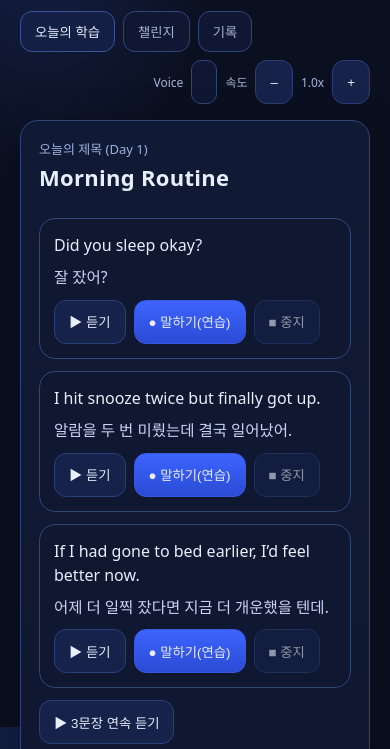
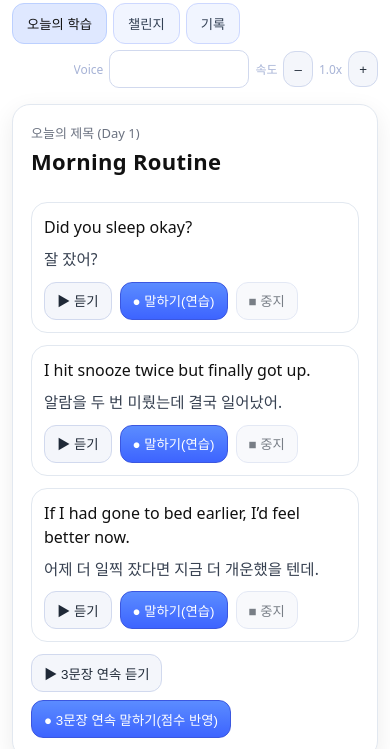
Before and after one commit to taesook78-10/3line-english, a plain HTML site: page index.html in a window 390 px wide. Shown: the part 117-866 px from the top of the page. Drawn offline with Linux system fonts and the light colour scheme.

Commit message:
Add files via upload

```diff
--- a/index.html
+++ b/index.html
@@ -89,6 +89,48 @@
   .feedback{display:block; font-size:12.5px; color:#cfe0ff; opacity:.95}
   </style>
   <script src="./topics.js?v=top"></script>
+<style id="mobile-light-override">
+  /* Always light theme (override dark palette) */
+  :root{
+    --bg:#ffffff; --card:#ffffff; --ink:#0b1020; --muted:#4a5568;
+    --pri:#2b4bd4; --good:#108a67; --warn:#b7791f; --bad:#d43456;
+    --ring:#e2e8f0; --ring-strong:#cbd5e1;
+    --shadow:0 8px 24px rgba(0,0,0,.08); --radius:18px;
+  }
+  body{ background:#fff !important; color:#111 !important; }
+  .card{ background:#fff !important; border-color:var(--ring) !important; box-shadow:var(--shadow) !important; }
+  .btn{ background:#f4f6fb !important; color:#1f2937 !important; border:1px solid #d1d9ee !important; }
+  .btn.pri{ background:linear-gradient(180deg,#5b8cff,#3d64ff) !important; color:#fff !important; border-color:#3b57e0 !important; }
+  .btn.warn{ background:#fff9eb !important; color:#6b4b12 !important; border-color:#e7c27a !important; }
+  .btn.ghost{ background:#fff !important; color:#111 !important; border-color:#d1d9ee !important; }
+  .tab{ background:#f1f5ff !important; color:#334155 !important; border-color:#cdd8ff !important; }
+  .tab.active{ background:#dfe8ff !important; color:#111 !important; border-color:#bcd0ff !important; }
+  select{ background:#fff !important; border-color:#d1d9ee !important; color:#111 !important; }
+  .chip{ background:#f7faff !important; border-color:#d1d9ee !important; color:#111 !important; }
+  .subtitle{ color:#6b7280 !important; }
+  .line{ background:#fff !important; border-color:#e2e8f0 !important; }
+  .line p.ko{ color:#374151 !important; }
+  .meter{ background:#f1f5f9 !important; border-color:#e2e8f0 !important; }
+  .practice .box{ background:#fff !important; border-color:#e2e8f0 !important; color:#111 !important; }
+  .hint{ background:#f6f9ff !important; border-color:#d1d9ee !important; color:#1f2937 !important; }
+
+  /* Mobile optimizations */
+  @media (max-width: 480px){
+    .wrap{ padding:12px !important; }
+    nav{ gap:6px !important; }
+    .title{ font-size:22px !important; }
+    .line{ padding:12px !important; }
+    .row .btn{ min-height:38px !important; padding:8px 12px !important; }
+    select{ min-height:38px !important; }
+    /* Voice + 속도를 한 줄에: JS가 nav-ctrl 클래스를 달면 적용 */
+    .nav-ctrl{ flex-wrap:nowrap !important; gap:6px !important; overflow:auto; }
+    .nav-ctrl .btn{ padding:6px 10px !important; min-height:36px !important; }
+    .nav-ctrl select{ max-width:56vw !important; min-width:140px !important; }
+    /* 오늘의 목표 두 칩을 한 줄에 */
+    .kpi{ flex-wrap:nowrap !important; gap:8px !important; overflow:auto; }
+    .kpi .chip{ white-space:nowrap; }
+  }
+</style>
 </head>
 <body>
   <div class="wrap">
@@ -562,5 +604,21 @@ function updateHeaderKPI(){ document.getElementById('streak').textContent = prog
 function boot(){ initHeaderKPI(); renderToday(); renderChallenge100(); updateProgress(); }
 boot();
 </script>
+<script>
+// Tag the right-side controls in <nav> so CSS can keep them in one row on mobile
+(function(){
+  const nav = document.querySelector('nav');
+  if (!nav) return;
+  const right = [...nav.children].reverse().find(el => el.matches('div') && (el.style.marginLeft || '').includes('auto'));
+  if (right) right.classList.add('nav-ctrl');
+  // Ensure light variables are applied (in case inline styles from dark set)
+  document.documentElement.style.setProperty('--bg', '#ffffff');
+  document.documentElement.style.setProperty('--card', '#ffffff');
+  document.documentElement.style.setProperty('--ink', '#0b1020');
+  document.documentElement.style.setProperty('--muted', '#4a5568');
+  document.documentElement.style.setProperty('--ring', '#e2e8f0');
+  document.documentElement.style.setProperty('--ring-strong', '#cbd5e1');
+})();
+</script>
 </body>
 </html>
```
